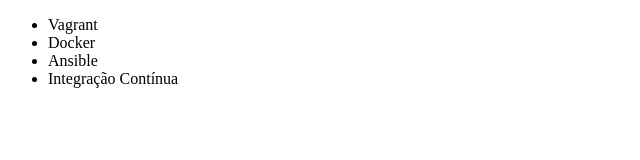
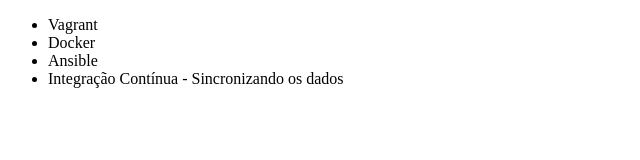
Before and after one commit to hmarcone/alura-gitgithub, a plain HTML site: page index.html in a window 1280 px wide. Shown: the whole page, without its empty margins (0-640 px from the left). Drawn offline with Linux system fonts and the light colour scheme.

Commit message:
Mudando o título do curso para Integração Contínua - Sincronizando os dados

```diff
--- a/index.html
+++ b/index.html
@@ -9,7 +9,7 @@
         <li>Vagrant</li>
         <li>Docker</li>
         <li>Ansible</li>
-        <li>Integração Contínua</li>
+        <li>Integração Contínua - Sincronizando os dados</li>
     </ul>
 </body>
 </html>
```
